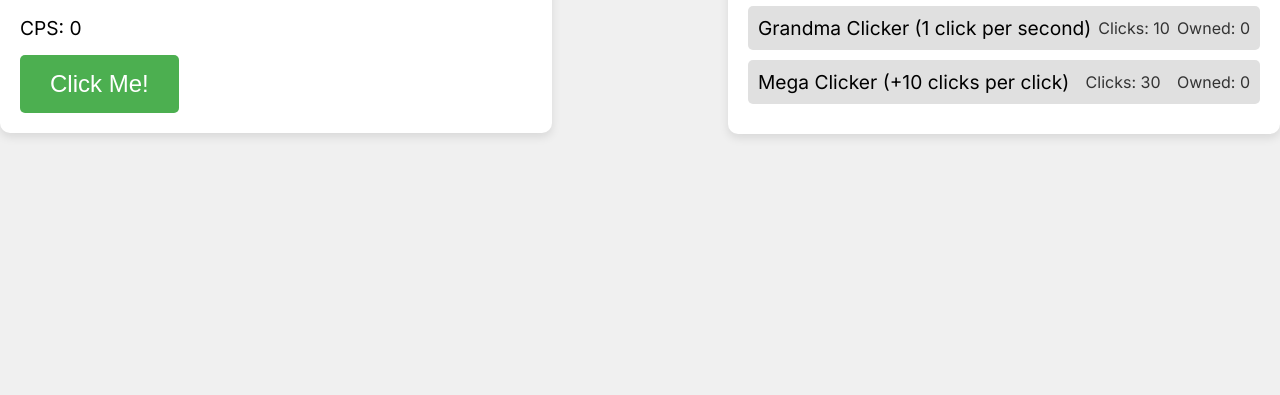
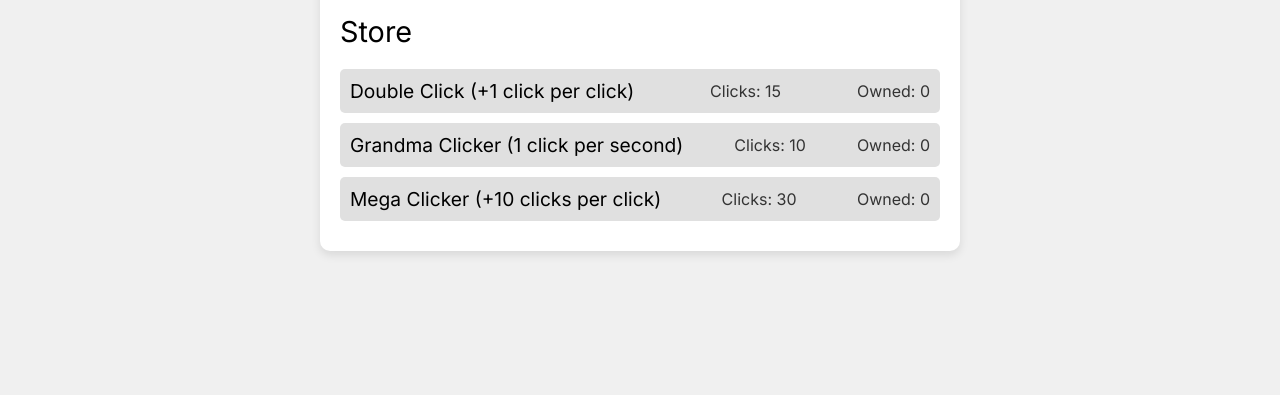
Before and after one commit to itsjkl/clicker-game, a plain HTML site: page index.html in a window 1280 px wide. Shown: the part 405-800 px from the top of the page. Drawn offline with Linux system fonts and the light colour scheme.

Commit message:
Update index.html

```diff
--- a/index.html
+++ b/index.html
@@ -10,20 +10,20 @@
         body {
             font-family: 'Inter', sans-serif;
             display: flex;
-            justify-content: space-between;
+            justify-content: center;
             align-items: center;
             height: 100vh;
             margin: 0;
             background-color: #f0f0f0;
         }
 
-        #leftPanel, #rightPanel {
-            width: 40%;
+        #gameContainer {
+            width: 600px;
             padding: 20px;
             background: #fff;
             box-shadow: 0 4px 10px rgba(0,0,0,0.1);
             border-radius: 10px;
-            position: relative;
+            text-align: center;
         }
 
         h1 {
@@ -53,6 +53,7 @@
 
         .store {
             margin-top: 20px;
+            text-align: left;
         }
 
         .store-title {
@@ -106,14 +107,12 @@
 </head>
 <body>
 
-    <div id="leftPanel">
+    <div id="gameContainer">
         <h1>Clicker Game</h1>
         <p class="clicks">Clicks: <span id="score">0</span></p>
         <p class="cps">CPS: <span id="cps">0</span></p>
         <button id="clickBtn" onclick="increaseScore()">Click Me!</button>
-    </div>
 
-    <div id="rightPanel">
         <div class="store">
             <div class="store-title">Store</div>
             <div class="item" onclick="buyUpgrade('doubleClick')">
```
